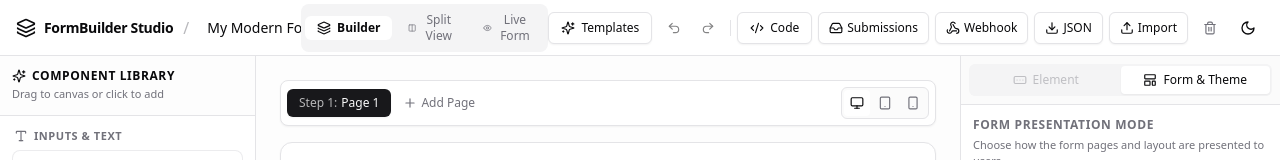
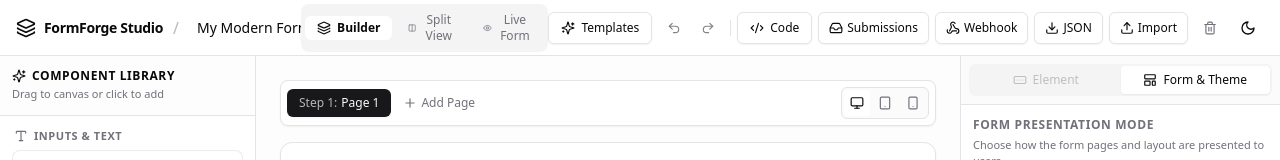
Before and after one commit to code-simply/formforge, a React (Vite) app: page / in a window 1280 px wide. Shown: the top 160 px of the page. Built offline with nearby package versions, Linux system fonts and the light colour scheme.

Commit message:
feat: rebrand to FormForge (@parhtiban/formforge)

```diff
--- a/src/editor/components/HeaderBar.tsx
+++ b/src/editor/components/HeaderBar.tsx
@@ -74,7 +74,7 @@ export const HeaderBar: React.FC = () => {
         <div className="flex items-center space-x-2 font-bold text-foreground shrink-0">
           <Layers className="h-4 w-4 sm:h-5 sm:w-5" />
           <span className="text-xs sm:text-sm font-bold tracking-tight hidden sm:inline">
-            FormBuilder Studio
+            FormForge Studio
           </span>
         </div>
         <span className="text-muted-foreground/50 hidden sm:inline">/</span>
```
Also changed, not shown: package.json (+12 -3 lines), 1 other file (tests, documents, lock files or other folders).
